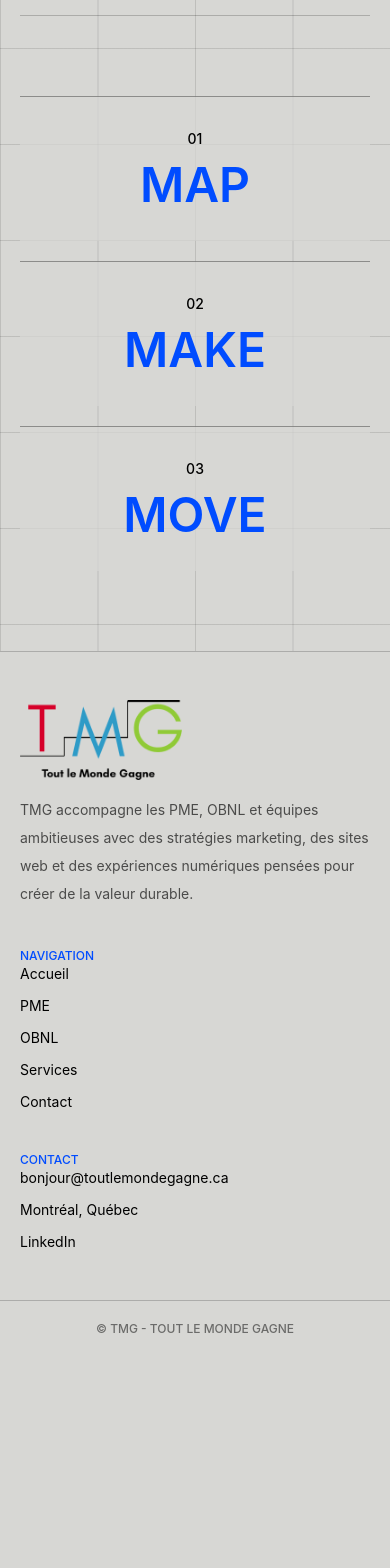
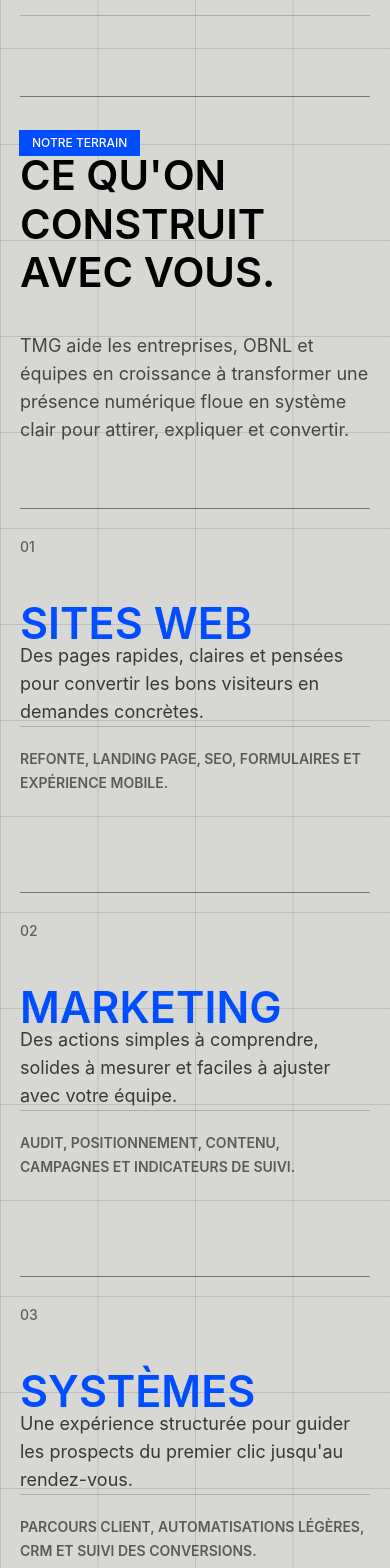
Before and after one commit to ToutLeMondeGagne/tmg-website, a React (Vite) app: page /services in a window 390 px wide. Shown: the part 1680-3248 px from the top of the page. Before the commit the page ends 3037 px from the top, so only its background shows below. Built offline with nearby package versions, Linux system fonts and the light colour scheme; no server answers.

Commit message:
feat: remplacer le process par les axes TMG
- remplace Map Make Move par une section Sites web Marketing Systemes

- ajoute un contexte TMG oriente entreprises OBNL et equipes

- conserve le style grille editorial avec titres bleus et responsive mobile

```diff
--- a/src/pages/Services.jsx
+++ b/src/pages/Services.jsx
@@ -1,5 +1,5 @@
 import { PageContainer } from '../components/layout'
-import { AnimatedSection, AnimatedText, Button, Card, SectionLabel } from '../components/ui'
+import { AnimatedSection, AnimatedText, Button, SectionLabel } from '../components/ui'
 
 const services = [
   {
@@ -19,6 +19,27 @@ const services = [
     title: 'Croissance',
     text: 'Prioriser les bons canaux, mesurer ce qui compte et faire evoluer les contenus au bon rythme.',
     href: '/services/marketing',
+  },
+]
+
+const enterpriseFocus = [
+  {
+    number: '01',
+    title: 'Sites web',
+    text: 'Des pages rapides, claires et pensées pour convertir les bons visiteurs en demandes concrètes.',
+    detail: 'Refonte, landing page, SEO, formulaires et expérience mobile.',
+  },
+  {
+    number: '02',
+    title: 'Marketing',
+    text: 'Des actions simples à comprendre, solides à mesurer et faciles à ajuster avec votre équipe.',
+    detail: 'Audit, positionnement, contenu, campagnes et indicateurs de suivi.',
+  },
+  {
+    number: '03',
+    title: 'Systèmes',
+    text: "Une expérience structurée pour guider les prospects du premier clic jusqu'au rendez-vous.",
+    detail: 'Parcours client, automatisations légères, CRM et suivi des conversions.',
   },
 ]
 
@@ -67,17 +88,57 @@ export default function Services() {
           ))}
         </section>
 
-        <section className="grid gap-5 py-20 md:grid-cols-3">
-          {['Map', 'Make', 'Move'].map((step, index) => (
-            <AnimatedSection key={step} delay={index * 0.08}>
-              <Card className="text-center text-black" padding="p-8">
-                <span className="mb-3 block text-sm font-medium">0{index + 1}</span>
-                <h2 className="text-5xl font-semibold uppercase leading-none tracking-normal text-[var(--blue)]">
-                  {step}
-                </h2>
-              </Card>
-            </AnimatedSection>
-          ))}
+        <section className="border-b border-black/20 py-20">
+          <div className="border-t border-black/45 pt-8">
+            <div className="grid gap-8 lg:grid-cols-[0.36fr_0.64fr]">
+              <div className="max-w-sm">
+                <SectionLabel>Notre terrain</SectionLabel>
+                <AnimatedText
+                  as="h2"
+                  split="words"
+                  className="mt-6 text-[clamp(2.6rem,4vw,4.2rem)] font-semibold uppercase leading-none tracking-normal text-black"
+                >
+                  Ce qu'on construit avec vous.
+                </AnimatedText>
+              </div>
+              <AnimatedText
+                as="p"
+                delay={0.1}
+                className="max-w-3xl self-end text-lg leading-7 text-black/68 md:text-xl md:leading-8"
+              >
+                TMG aide les entreprises, OBNL et équipes en croissance à
+                transformer une présence numérique floue en système clair pour
+                attirer, expliquer et convertir.
+              </AnimatedText>
+            </div>
+
+            <div className="mt-16 grid gap-8 md:grid-cols-3">
+              {enterpriseFocus.map((item, index) => (
+                <AnimatedSection
+                  key={item.title}
+                  delay={index * 0.08}
+                  className="group relative min-h-[22rem] border-t border-black/45 pt-7 text-left"
+                >
+                  <span className="mb-12 block text-sm font-medium text-black/55">
+                    {item.number}
+                  </span>
+                  <h3 className="text-[clamp(2.7rem,4vw,4.2rem)] font-semibold uppercase leading-[0.86] tracking-normal text-[var(--blue)]">
+                    {item.title}
+                  </h3>
+                  <p className="mt-4 max-w-md text-lg leading-7 text-black/74">
+                    {item.text}
+                  </p>
+                  <p className="mt-10 border-t border-black/20 pt-5 text-sm font-semibold uppercase leading-6 tracking-normal text-black/58">
+                    {item.detail}
+                  </p>
+                  <span
+                    className="pointer-events-none absolute left-0 top-0 h-px w-0 bg-[var(--green)] transition-all duration-500 group-hover:w-full"
+                    aria-hidden="true"
+                  />
+                </AnimatedSection>
+              ))}
+            </div>
+          </div>
         </section>
       </PageContainer>
     </main>
```
